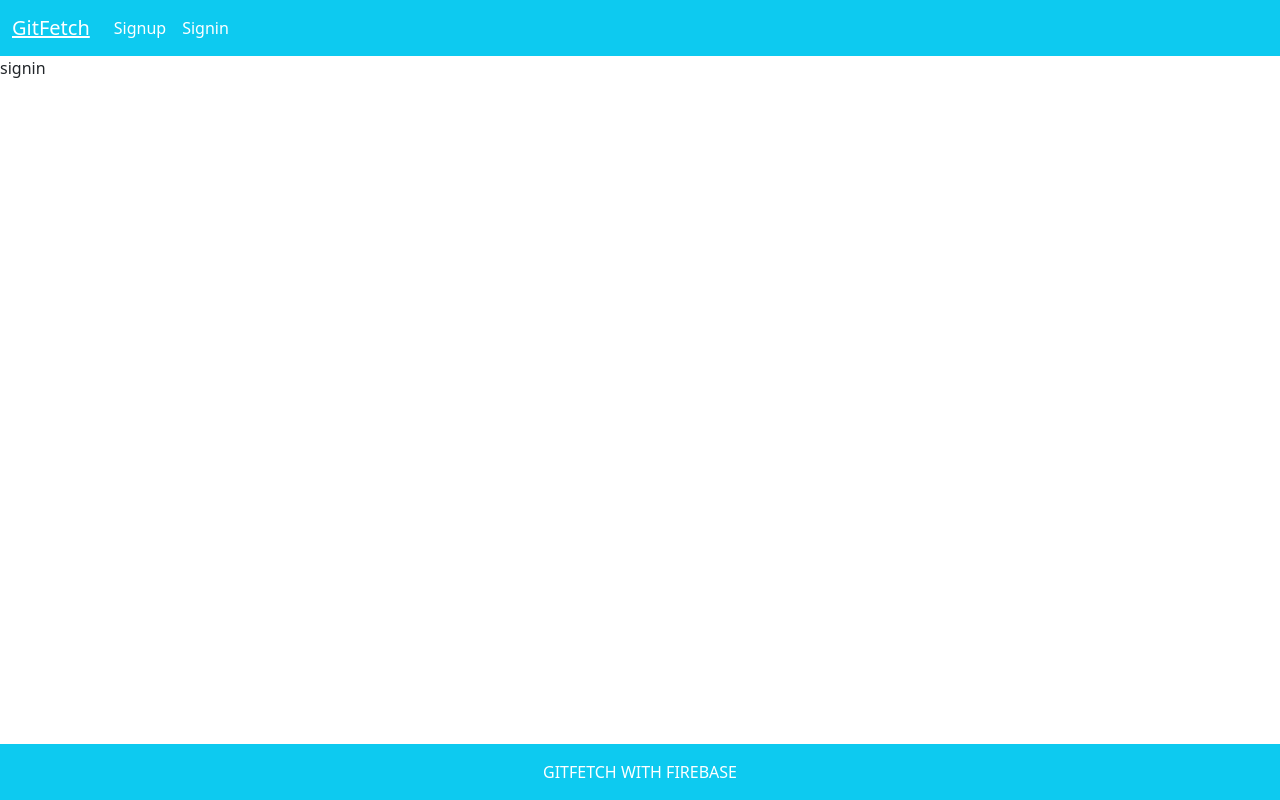
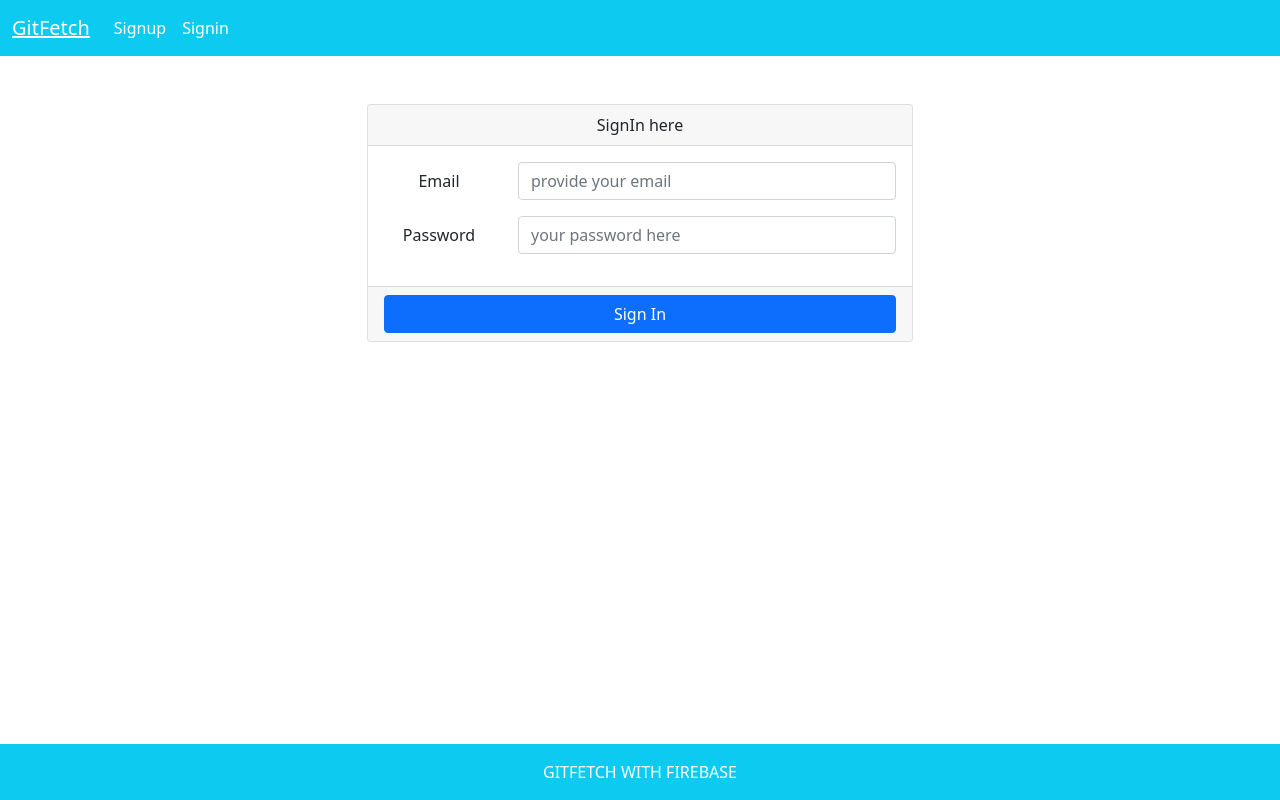
Before and after one commit to junaidapdev/git-fetch-api, a React (Create React App) app: page /signin in a window 1280 px wide. Built offline with nearby package versions, Linux system fonts and the light colour scheme.

Commit message:
logout and signin for user

```diff
--- a/src/pages/signin.js
+++ b/src/pages/signin.js
@@ -1,9 +1,109 @@
-import React from 'react'
+import React, { useContext, useState } from 'react'
+import {
+  Container,
+  Form,
+  Button,
+  FormGroup,
+  Label,
+  Col,
+  Input,
+  Row,
+  Card,
+  CardBody,
+  CardFooter,
+  CardHeader
+} from "reactstrap"
 
-const signin = () => {
+import firebase from 'firebase/compat/app'
+import { UserContext } from '../context/UserContext'
+import { Redirect } from 'react-router-dom'
+import { toast } from 'react-toastify'
+
+
+const Signin = () => {
+
+
+  const context = useContext(UserContext)
+
+  const [email, setEmail] = useState("")
+  const [password, setPassword] = useState("")
+
+
+  const handleSignUp = () => {
+    firebase
+      .auth()
+      .signInWithEmailAndPassword(email, password)
+      .then(res => {
+        console.log(res)
+        context.setUser({email: res.user.email, uid: res.user.uid})
+
+      })
+      .catch(error => {
+        console.log(error)
+        toast(error.message, {
+          type: "error"
+        })
+      })
+  }
+
+  const handleFormSubmit = e => {
+    e.preventDefault()
+    handleSignUp()
+  }
+
+  if (context.user?.uid) {
+    return <Redirect to="/"/>
+  }
+
   return (
-    <div>signin</div>
-  )
+<Container className='text-center'>
+			<Row>
+				<Col lg={6} className='offset-lg-3 mt-5'>
+					<Card>
+						<Form onSubmit={handleFormSubmit}>
+							<CardHeader className=''>SignIn here</CardHeader>
+							<CardBody>
+								<FormGroup row>
+									<Label for='email' sm={3}>
+										Email
+									</Label>
+									<Col sm={9}>
+										<Input
+											type='email'
+											name='email'
+											id='email'
+											placeholder='provide your email'
+											value={email}
+											onChange={e => setEmail(e.target.value)}
+										/>
+									</Col>
+								</FormGroup>
+								<FormGroup row>
+									<Label for='password' sm={3}>
+										Password
+									</Label>
+									<Col sm={9}>
+										<Input
+											type='password'
+											name='password'
+											id='password'
+											placeholder='your password here'
+											value={password}
+											onChange={e => setPassword(e.target.value)}
+										/>
+									</Col>
+								</FormGroup>
+							</CardBody>
+							<CardFooter>
+								<Button type='submit' block color='primary'>
+									Sign In
+								</Button>
+							</CardFooter>
+						</Form>
+					</Card>
+				</Col>
+			</Row>
+		</Container>  )
 }
 
-export default signin
+export default Signin
```
